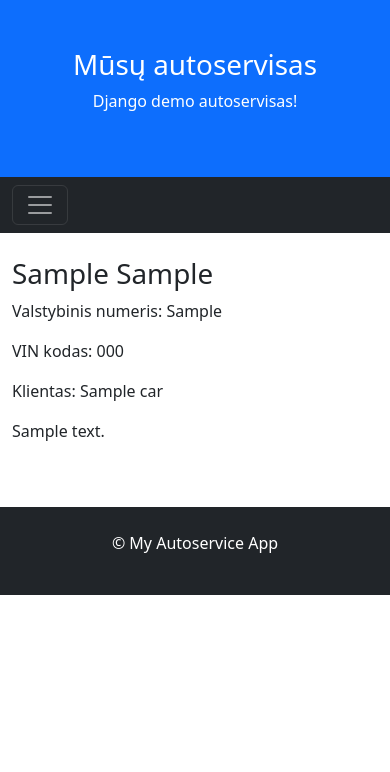
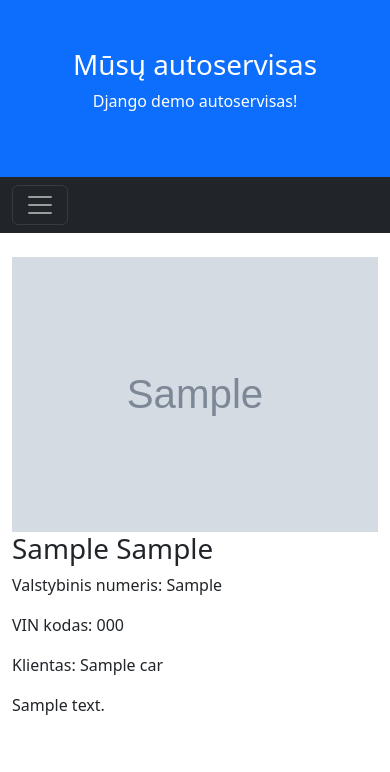
Before and after one commit to DonatasNoreika/autoservice_20260413, a Django app: page /cars/1/ in a window 390 px wide. Shown: the top 772 px of the page. Before the commit the page ends 595 px from the top, so only its background shows below. Run offline with Django 5.2, Linux system fonts and the light colour scheme; tables that the repository leaves empty hold one stand-in row (values such as "Sample post"); grey boxes marked "Sample" are stand-in pictures.

Commit message:
5: + Nuotrauka būtų atvaizduojama ir vieno automobilio aprašyme.

```diff
--- a/mysite/autoservice/templates/car.html
+++ b/mysite/autoservice/templates/car.html
@@ -3,7 +3,9 @@
 {% block title %}Automobilis{% endblock %}
 
 {% block content %}
-
+{% if car.photo %}
+    <img src="{{ car.photo.url }}" class="card-img-top" alt="...">
+{% endif %}
 <h1>{{ car }}</h1>
 <p>Valstybinis numeris: {{ car.license_plate }}</p>
 <p>VIN kodas: {{ car.vin_code }}</p>
```
